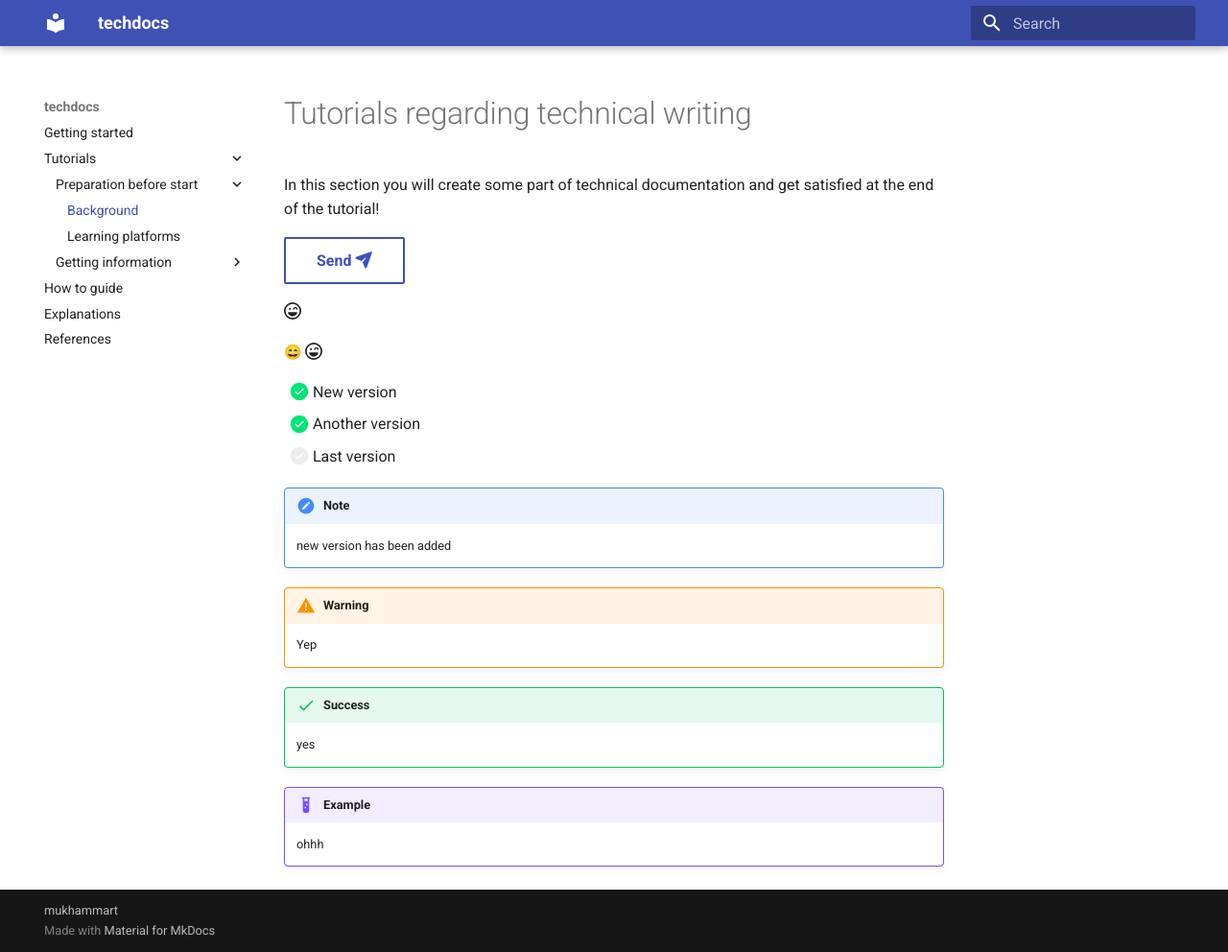
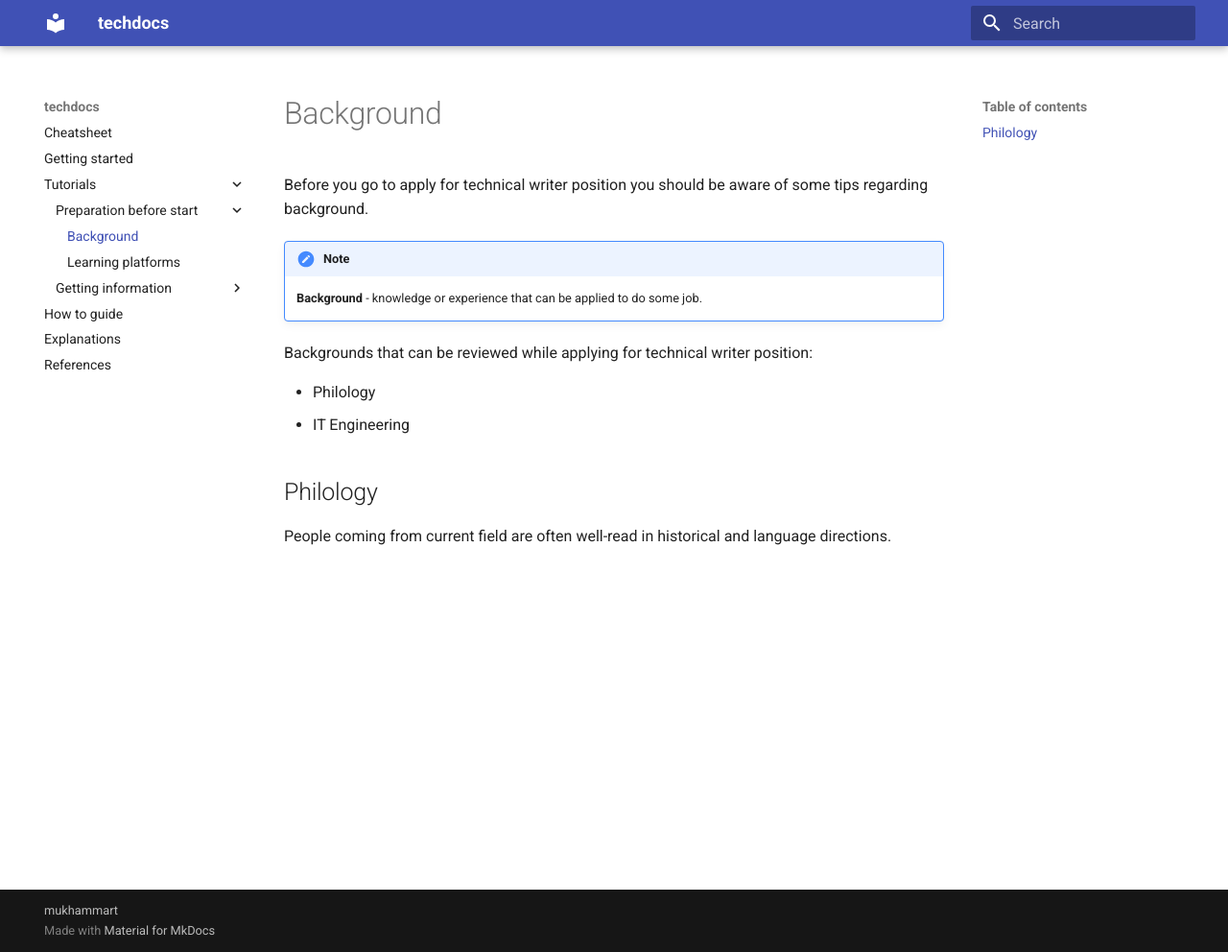
Before and after one commit to predator1995/fortechwriterz, an MkDocs documentation site: the page built from docs/tutorials/preparation-before-start/background.md, in a window 1280 px wide and 992 px high. Shown: the whole window at 96% size. Built offline with MkDocs 1.6.1 and Material for MkDocs 9.7.7, drawn with Linux system fonts in a browser that asks for light colours; emoji names are drawn with the system emoji font.

Commit message:
backgroundadded

```diff
--- a/docs/tutorials/preparation-before-start/background.md
+++ b/docs/tutorials/preparation-before-start/background.md
@@ -1,32 +1,18 @@
-# Tutorials regarding technical writing
-
-In this section you will create some part of technical documentation and get satisfied at the end of the tutorial!
+# Background
 
 
-[Send :fontawesome-solid-paper-plane:](#){ .md-button }
-
-:fontawesome-regular-face-laugh-wink:
-
-:smile:
-:fontawesome-regular-face-laugh-wink:
-
-- [x] New version
-- [x] Another version
-- [ ] Last version
-
+Before you go to apply for technical writer position you should be aware of some tips regarding background.
 
 !!! note
 
-    new version has been added
+    **Background** - knowledge or experience that can be applied to do some job.
 
-!!! warning
 
-    Yep
+Backgrounds that can be reviewed while applying for technical writer position:
 
-!!! success
+- Philology
+- IT Engineering
 
-    yes
+## Philology
 
-!!! example
-
-    ohhh
+People coming from current field are often well-read in historical and language directions.
--- a/mkdocs.yml
+++ b/mkdocs.yml
@@ -4,6 +4,7 @@ theme:
 
 docs_dir: docs
 nav:
+- Cheatsheet: 'cheatsheet.md'
 - Getting started: 'index.md'
 - 'Tutorials':
       - 'Preparation before start':
```
Also changed, not shown: docs/index.md (+17 -20 lines).
